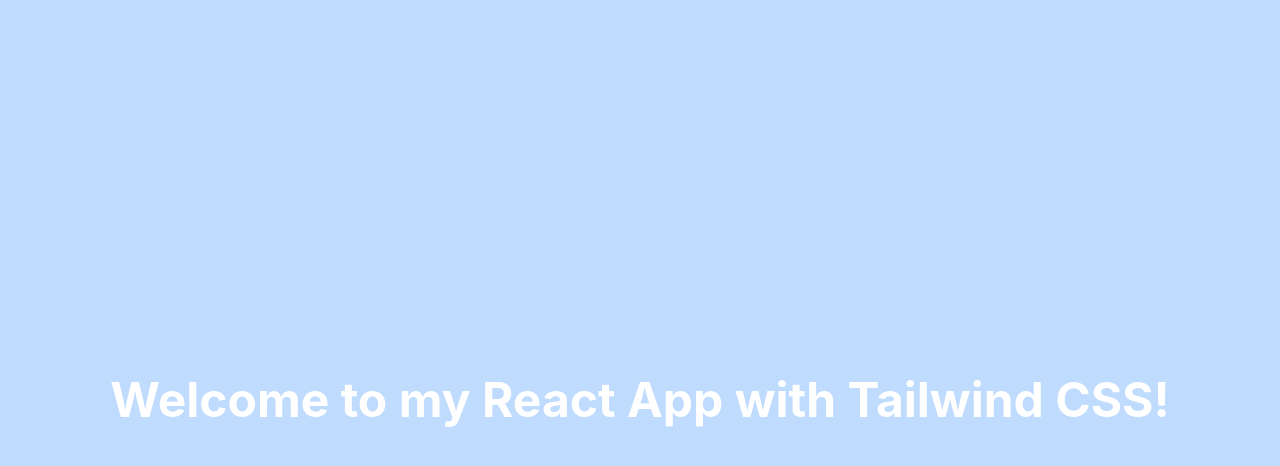
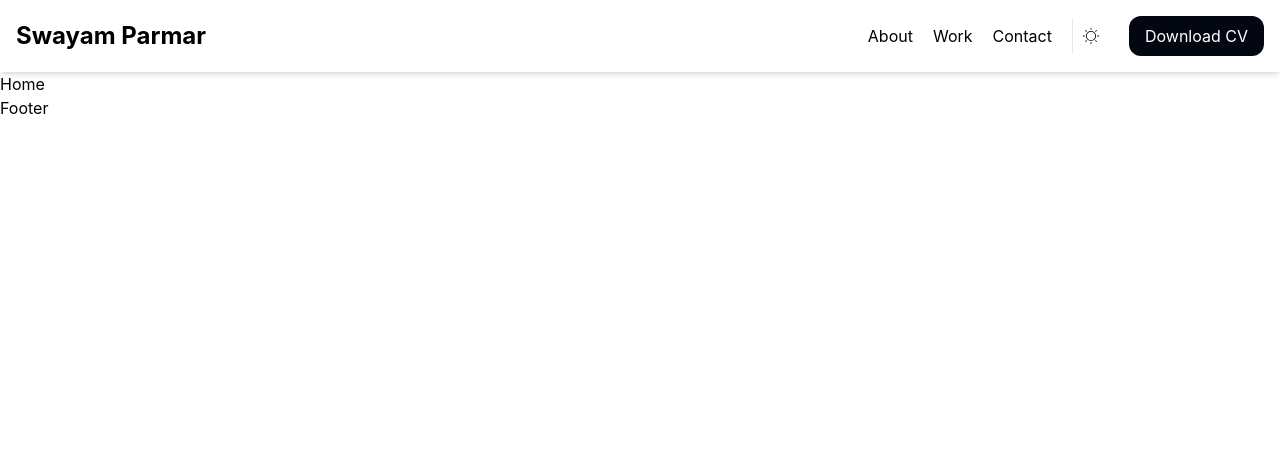
Before and after one commit to SwayamParmar/swayam-reactdev, a React (Create React App) app: page / in a window 1280 px wide. Shown: the top 466 px of the page. Built offline with nearby package versions, Linux system fonts and the light colour scheme.

Commit message:
header section created

```diff
--- a/package.json
+++ b/package.json
@@ -9,6 +9,7 @@
     "react": "^18.3.1",
     "react-dom": "^18.3.1",
     "react-icons": "^5.2.1",
+    "react-router-dom": "^6.25.1",
     "react-scripts": "5.0.1",
     "react-toastify": "^10.0.5",
     "styled-components": "^6.1.12",
--- a/src/App.js
+++ b/src/App.js
@@ -1,13 +1,20 @@
-// import logo from './logo.svg';
-// import './App.css';
+import React from "react";
+import { BrowserRouter, Routes, Route } from "react-router-dom";
+import './App.css';
+import Home from "./pages/Home";
+import Header from "./components/Header";
+import Footer from "./components/Footer";
 
 function App() {
   return (
-    <div className="text-center">
-      <header className="bg-blue-200 min-h-screen flex items-center justify-center text-white">
-        <h1 className="text-5xl font-bold">Welcome to my React App with Tailwind CSS!</h1>
-      </header>
-    </div>
+    <BrowserRouter>
+      <Header />
+        <Routes>
+          <Route path="/" element={ <Home /> } />
+          {/* Add more routes here */}
+        </Routes>
+      <Footer />
+    </BrowserRouter>
   );
 }
 
--- /dev/null
+++ b/src/components/Footer.js
@@ -0,0 +1,9 @@
+import React from 'react'
+
+const Footer = () => {
+  return (
+    <div>Footer</div>
+  )
+}
+
+export default Footer;
--- /dev/null
+++ b/src/components/Header.js
@@ -0,0 +1,43 @@
+import React, { useState } from 'react'
+import { MdDarkMode } from "react-icons/md";
+import { CiLight } from "react-icons/ci";
+
+import "../styles/header.css";
+
+const Header = () => {
+    const [darkMode, setDarkMode] = useState(false);
+
+    const toggleDarkMode = () => {
+        setDarkMode(!darkMode);
+        if (!darkMode) {
+            document.documentElement.classList.add('dark');
+        } else {
+            document.documentElement.classList.remove('dark');
+        }
+    };
+
+    return (
+        <div className={`text-center ${darkMode ? 'dark' : ''}`}>
+            <header className="bg-white dark:bg-[#030712] flex items-center justify-between p-4 shadow-md">
+                <div className="text-2xl text-black dark:text-white font-bold">
+                    Swayam Parmar
+                </div>
+                <nav className="flex items-center space-x-5">
+                    <a href="#about" className="text-black dark:text-white">About</a>
+                    <a href="#work" className="text-black dark:text-white">Work</a>
+                    <a href="#contact" className="text-black dark:text-white">Contact</a>
+                    <button onClick={toggleDarkMode} className="text-black dark:text-white p-2 border-l border-grey dark:border-black">
+                        <span className="material-icons"> {darkMode ? <MdDarkMode /> : <CiLight />}  </span>
+                    </button>
+
+                    <a href="#download-cv"
+                        className="bg-[#030712] dark:bg-gray-300 text-white dark:text-black px-4 py-2 rounded-xl hover:bg-slate-900 dark:hover:bg-gray-200" >
+                        Download CV
+                    </a>
+                </nav>
+            </header>
+        </div>
+    );
+}
+
+export default Header;
--- /dev/null
+++ b/src/pages/Home.js
@@ -0,0 +1,9 @@
+import React from 'react'
+
+const Home = () => {
+    return (
+        <div>Home</div>
+    )
+}
+
+export default Home;
--- /dev/null
+++ b/src/styles/header.css
@@ -0,0 +1,3 @@
+.material-icons {
+    font-size: 20px;
+}
--- a/tailwind.config.js
+++ b/tailwind.config.js
@@ -1,5 +1,6 @@
 /** @type {import('tailwindcss').Config} */
 module.exports = {
+  darkMode: 'class',
   content: ["./src/**/*.{html,js}"],
   theme: {
     extend: {},
```
Also changed, not shown: 1 other file (tests, documents, lock files or other folders).
